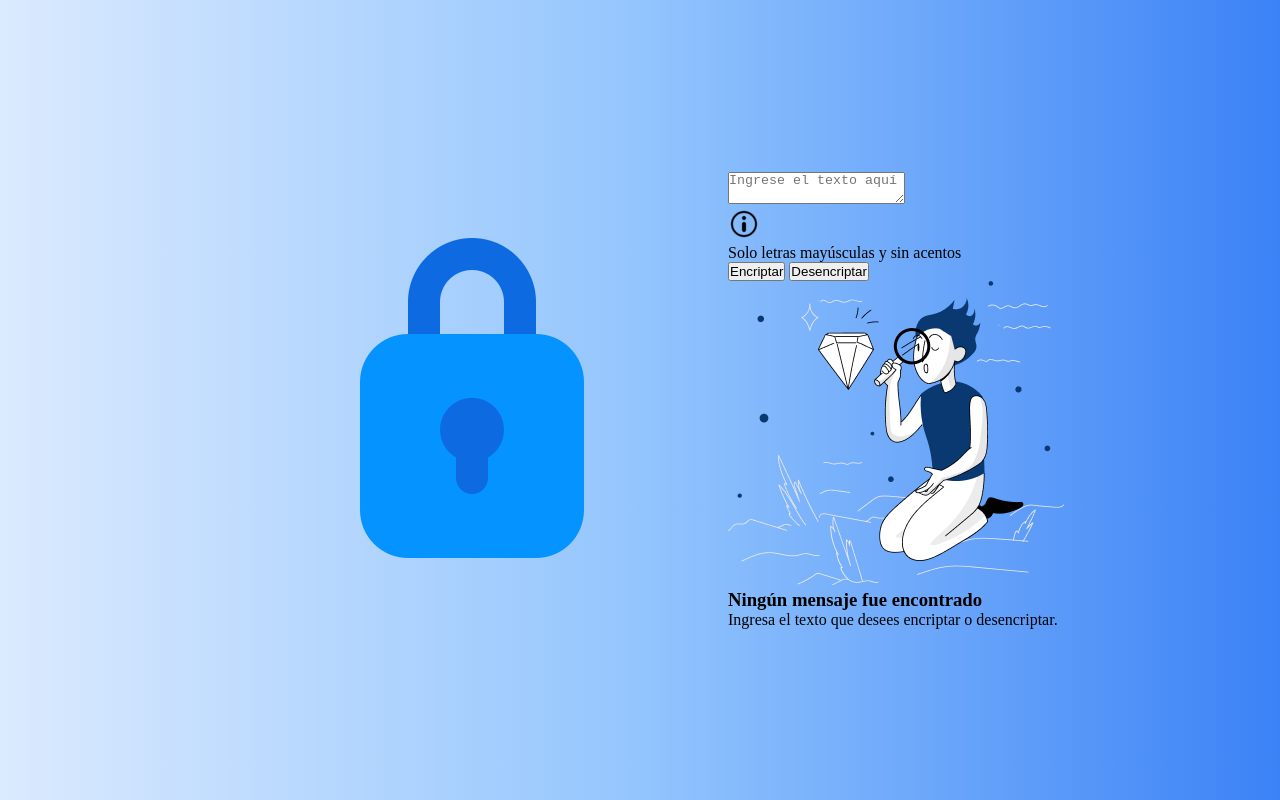
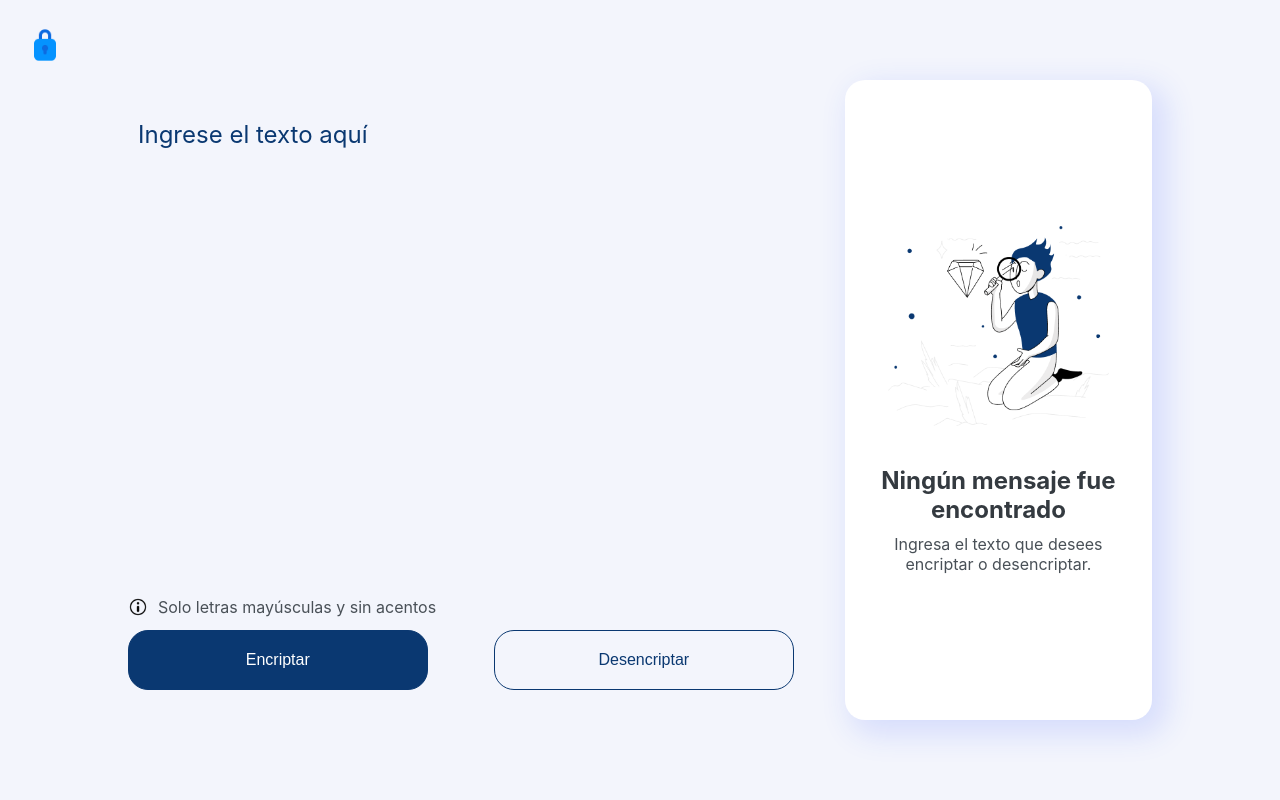
Before and after one commit to chiss7/one-encriptador, a plain HTML site: page index.html in a window 1280 px wide. Drawn offline with Linux system fonts and the light colour scheme.

Commit message:
añade estilos css

```diff
--- a/index.html
+++ b/index.html
@@ -11,20 +11,20 @@
       <img src="imgs/logo.png" alt="Logo">
     </header>
     <main>
-      <section>
+      <section class="container_input">
         <textarea name="" id="" placeholder="Ingrese el texto aquí"></textarea>
         <div>
           <img src="imgs/info.png" alt="Informacion" />
           <p>Solo letras mayúsculas y sin acentos</p>
         </div>
-        <div>
-          <button>Encriptar</button>
-          <button>Desencriptar</button>
+        <div class="container_input_buttons">
+          <button class="primary_button">Encriptar</button>
+          <button class="secondary_button">Desencriptar</button>
         </div>
       </section>
-      <section>
+      <section class="container_output">
         <img src="imgs/buscar.png" alt="Buscar" />
-        <div>
+        <div class="container_output_message">
           <h3>Ningún mensaje fue encontrado</h3>
           <p>Ingresa el texto que desees encriptar o desencriptar.</p>
         </div>
--- a/style.css
+++ b/style.css
@@ -1,3 +1,23 @@
+:root {
+  --dark-blue-100: #609ED4;
+  --dark-blue-200: #356EA9;
+  --dark-blue-300: #0A3871;
+  --dark-blue-400: #072B61;
+  --dark-blue-500: #052051;
+
+  --light-blue-100: #F3F5FC;
+  --light-blue-200: #EFF1FA;
+  --light-blue-300: #E9ECF8;
+  --light-blue-400: #AAB2D5;
+  --light-blue-500: #757FB2;
+
+  --gray-100: #CED4DA;
+  --gray-200: #ADB5BD;
+  --gray-300: #868E96;
+  --gray-400: #495057;
+  --gray-500: #343A40;
+}
+
 * {
   padding: 0;
   margin: 0;
@@ -5,9 +25,124 @@
 }
 
 body {
-  background: linear-gradient(to right, rgb(219, 234, 254), rgb(147, 197, 253), rgb(59, 130, 246));
+  background: var(--light-blue-100);
   height: 100vh;
   display: flex;
   align-items: center;
   justify-content: center;
+  font-family: 'Inter', sans-serif;
 }
+
+header {
+  position: absolute;
+  top: 20px;
+  left: 20px;
+}
+
+header img {
+  width: 50px;
+}
+
+main {
+  width: 80%;
+  height: 80%;
+  display: flex;
+  justify-content: space-between;
+}
+
+.container_input {
+  display: flex;
+  flex-direction: column;
+  justify-content: space-between;
+  width: 65%;
+  padding: 30px 0;
+}
+
+textarea {
+  width: 100%;
+  height: 80%;
+  border-radius: 5px;
+  padding: 10px;
+  font-size: 1.5rem;
+  margin-bottom: 10px;
+  background-color: transparent;
+  font-family: 'Inter', sans-serif;
+  resize: none;
+  border: none;
+  outline: none;
+  color: var(--dark-blue-300);
+}
+
+textarea::placeholder {
+  color: var(--dark-blue-300);
+}
+
+.container_input div {
+  display: flex;
+  align-items: center;
+}
+
+.container_input img {
+  width: 20px;
+  margin-right: 10px;
+}
+
+.container_input p {
+  font-size: 1rem;
+  color: var(--gray-400);
+}
+
+.container_input_buttons {
+  display: flex;
+  justify-content: space-between;
+}
+
+.container_input button {
+  width: 45%;
+  padding: 10px;
+  border: 1px solid var(--dark-blue-300);
+  border-radius: 20px;
+  font-size: 1rem;
+  cursor: pointer;
+  padding: 20px;
+}
+
+.primary_button {
+  background-color: var(--dark-blue-300);
+  color: white;
+}
+
+.secondary_button {
+  background-color: transparent;
+  color: var(--dark-blue-300);
+}
+
+.container_output {
+  padding: 15px;
+  display: flex;
+  flex-direction: column;
+  align-items: center;
+  justify-content: center;
+  gap: 30px;
+  width: 30%;
+  background-color: white;
+  text-align: center;
+  border-radius: 20px;
+  box-shadow: 10px 10px 30px 4px rgba(45,78,255,0.15);
+}
+
+.container_output img {
+  width: 80%;
+  margin-bottom: 10px;
+}
+
+.container_output_message h3 {
+  font-size: 1.5rem;
+  color: var(--gray-500);
+  margin-bottom: 10px;
+}
+
+.container_output_message p {
+  font-size: 1rem;
+  color: var(--gray-400);
+}
```
